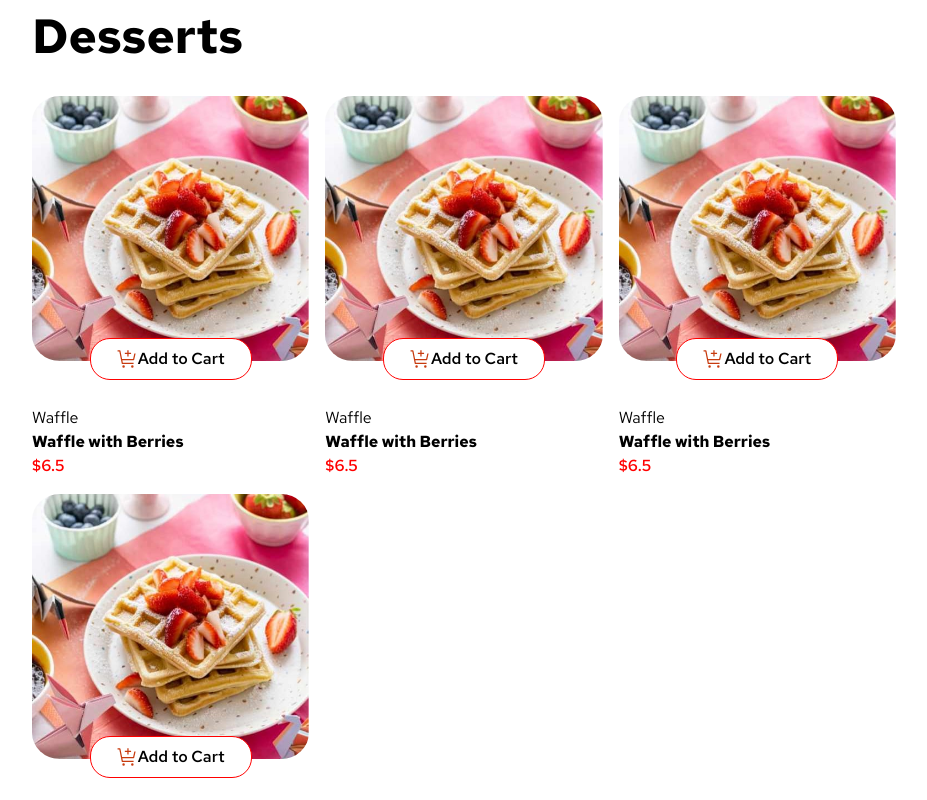
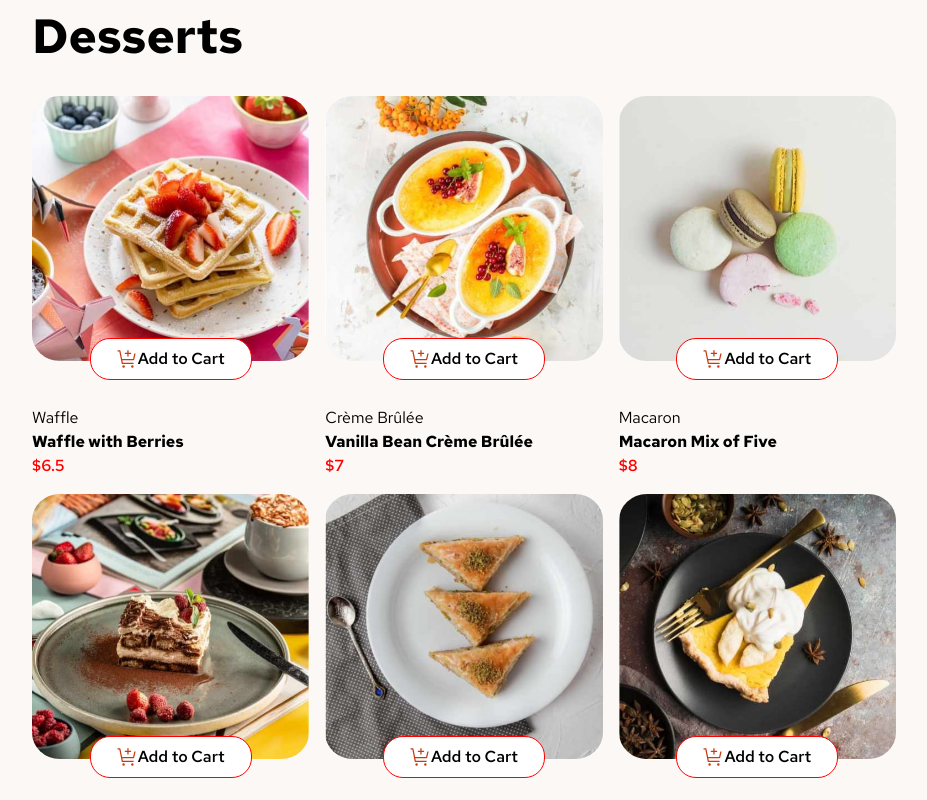
Before and after one commit to dzhumanov/FrontendMentorCart, a React (Vite) app: page / in a window 1280 px wide. Shown: the top 800 px of the page, without its empty margins (32-959 px from the left). Built offline with nearby package versions, Linux system fonts and the light colour scheme.

Commit message:
created simple adaptivity, button styles + bit of functionality

```diff
--- a/package.json
+++ b/package.json
@@ -12,6 +12,7 @@
   "dependencies": {
     "@emotion/react": "^11.13.0",
     "@emotion/styled": "^11.13.0",
+    "@mui/icons-material": "^5.16.4",
     "@mui/material": "^5.16.4",
     "react": "^18.3.1",
     "react-dom": "^18.3.1"
--- a/src/components/Products/components/CartIcon.tsx
+++ b/src/components/Icons/CartIcon.tsx
@@ -7,7 +7,7 @@ const CartIcon = () => {
       fill="none"
       viewBox="0 0 21 20"
     >
-      <g fill="#C73B0F" clip-path="url(#a)">
+      <g fill="#C73B0F" clipPath="url(#a)">
         <path d="M6.583 18.75a1.25 1.25 0 1 0 0-2.5 1.25 1.25 0 0 0 0 2.5ZM15.334 18.75a1.25 1.25 0 1 0 0-2.5 1.25 1.25 0 0 0 0 2.5ZM3.446 1.752a.625.625 0 0 0-.613-.502h-2.5V2.5h1.988l2.4 11.998a.625.625 0 0 0 .612.502h11.25v-1.25H5.847l-.5-2.5h11.238a.625.625 0 0 0 .61-.49l1.417-6.385h-1.28L16.083 10H5.096l-1.65-8.248Z" />
         <path d="M11.584 3.75v-2.5h-1.25v2.5h-2.5V5h2.5v2.5h1.25V5h2.5V3.75h-2.5Z" />
       </g>
--- a/src/components/Products/Product.tsx
+++ b/src/components/Products/Product.tsx
@@ -1,9 +1,18 @@
 import { Box, Typography } from "@mui/material";
-import data from "../../data/data.json";
 import AddToCartButton from "./components/AddToCartButton";
+import { useState } from "react";
+import CartButtonQuantity from "./components/CartButtonQuantity";
 
-const Product = () => {
-  const image = data[0].image;
+interface Props {
+  name: string;
+  category: string;
+  price: number;
+  image: string;
+}
+
+const Product: React.FC<Props> = ({ name, category, price, image }) => {
+  const [btnStatus, setBtnStatus] = useState<boolean>(false);
+
   return (
     <Box component={"div"} sx={{ display: "flex", flexDirection: "column" }}>
       <Box component={"div"} sx={{ position: "relative", width: "100%" }}>
@@ -14,19 +23,23 @@ const Product = () => {
             height: "auto",
             borderRadius: "10%",
           }}
-          src={image.desktop}
-          alt={data[0].name}
+          src={image}
+          alt={name}
         />
-        <AddToCartButton />
+        {btnStatus ? (
+          <CartButtonQuantity onMinus={() => setBtnStatus(false)} />
+        ) : (
+          <AddToCartButton onClick={() => setBtnStatus(true)} />
+        )}
       </Box>
       <Typography variant="body1" sx={{ mt: 5 }}>
-        {data[0].category}
+        {category}
       </Typography>
       <Typography variant="body1" sx={{ fontSize: "16px", fontWeight: "700" }}>
-        {data[0].name}
+        {name}
       </Typography>
       <Typography variant="body1" sx={{ fontWeight: "600", color: "red" }}>
-        ${data[0].price}
+        ${price}
       </Typography>
     </Box>
   );
--- a/src/components/Products/ProductsList.tsx
+++ b/src/components/Products/ProductsList.tsx
@@ -1,21 +1,20 @@
 import { Grid } from "@mui/material";
 import Product from "./Product";
+import data from "../../data/data.json";
 
 const ProductsList = () => {
   return (
     <Grid container spacing={2}>
-      <Grid item xs={4}>
-        <Product />
-      </Grid>
-      <Grid item xs={4}>
-        <Product />
-      </Grid>
-      <Grid item xs={4}>
-        <Product />
-      </Grid>
-      <Grid item xs={4}>
-        <Product />
-      </Grid>
+      {data.map((item, index) => (
+        <Grid item xs={12} sm={6} md={4} key={index}>
+          <Product
+            name={item.name}
+            category={item.category}
+            price={item.price}
+            image={item.image.desktop}
+          />
+        </Grid>
+      ))}
     </Grid>
   );
 };
--- a/src/components/Products/components/AddToCartButton.tsx
+++ b/src/components/Products/components/AddToCartButton.tsx
@@ -1,10 +1,15 @@
 import { Box, Typography } from "@mui/material";
-import CartIcon from "./CartIcon";
+import CartIcon from "../../Icons/CartIcon";
 
-const AddToCartButton = () => {
+interface Props {
+  onClick: () => void;
+}
+
+const AddToCartButton: React.FC<Props> = ({ onClick }) => {
   return (
     <Box
       component={"div"}
+      onClick={onClick}
       sx={{
         display: "flex",
         justifyContent: "center",
--- /dev/null
+++ b/src/components/Products/components/CartButtonQuantity.tsx
@@ -0,0 +1,77 @@
+import { Box, Typography } from "@mui/material";
+import { useState } from "react";
+import AddIcon from "@mui/icons-material/Add";
+import RemoveIcon from "@mui/icons-material/Remove";
+
+interface Props {
+  onMinus: () => void;
+}
+
+const CartButtonQuantity: React.FC<Props> = ({ onMinus }) => {
+  const [state, setState] = useState<number>(1);
+
+  const increaseQuantity = () => {
+    setState((prev) => prev + 1);
+  };
+
+  const decreaseQuantity = () => {
+    if (state > 1) {
+      setState((prev) => prev - 1);
+    } else {
+      onMinus();
+    }
+  };
+
+  return (
+    <Box
+      component={"div"}
+      sx={{
+        display: "flex",
+        justifyContent: "space-evenly",
+        alignItems: "center",
+        width: "160px",
+        height: "40px",
+        border: "1px solid red",
+        borderRadius: "20px",
+        position: "absolute",
+        bottom: "-5%",
+        left: "50%",
+        transform: "translateX(-50%)",
+        backgroundColor: "white",
+        textAlign: "center",
+        bgcolor: "#C83B0E",
+        color: "white",
+      }}
+    >
+      <RemoveIcon
+        onClick={() => decreaseQuantity()}
+        sx={{
+          border: "1px solid white",
+          borderRadius: "50%",
+          cursor: "pointer",
+          ":hover": {
+            bgcolor: "white",
+            fill: "red",
+          },
+        }}
+      />
+      <Typography variant="body1" fontWeight={600} sx={{ width: "30px" }}>
+        {state}
+      </Typography>
+      <AddIcon
+        onClick={() => increaseQuantity()}
+        sx={{
+          border: "1px solid white",
+          borderRadius: "50%",
+          cursor: "pointer",
+          ":hover": {
+            bgcolor: "white",
+            fill: "red",
+          },
+        }}
+      />
+    </Box>
+  );
+};
+
+export default CartButtonQuantity;
--- a/src/index.css
+++ b/src/index.css
@@ -22,4 +22,5 @@
 
 :root {
   font-family: "Red Hat Text", sans-serif;
+  background: #FCF8F5;
 }
```
Also changed, not shown: 1 other file (tests, documents, lock files or other folders).
